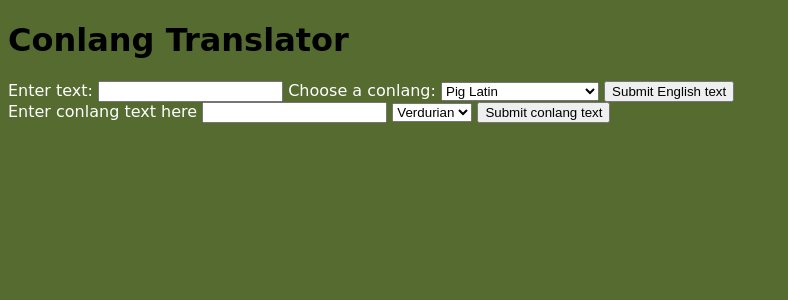
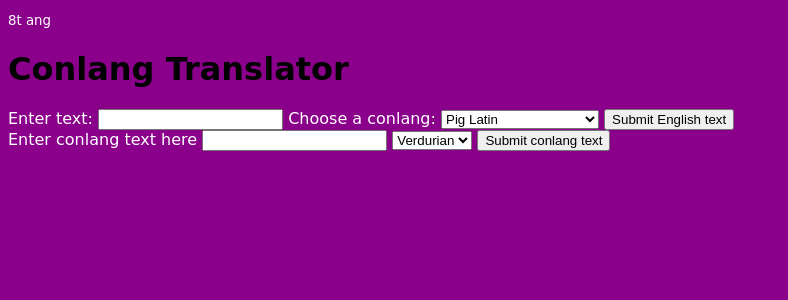
Before and after one commit to thisismeletmein8/conlang_translator, a Flask app: page / in a window 1280 px wide. Shown: the top 300 px of the page, without its empty margins (0-788 px from the left). Run offline with Flask 3, Linux system fonts and the light colour scheme.

Commit message:
More styling!

```diff
--- a/static/style.css
+++ b/static/style.css
@@ -1,8 +1,11 @@
 body {
-    background: darkolivegreen;
+    background: darkmagenta;
     color: white;
     font-family: "Snell Roundhand", cursive;
 }
 h1 {
-    color: black
+    color: black;
 }
+#small {
+    font-size: smaller;
+}
--- a/templates/index.html
+++ b/templates/index.html
@@ -7,6 +7,7 @@
         <link rel="stylesheet" href="/static/style.css">
     </head>
     <body>
+    <p id="small">8t ang</p>
     <h1><b>Conlang Translator</b></h1>
     <form method="POST">
         <label for="input">Enter text:</label>
```
